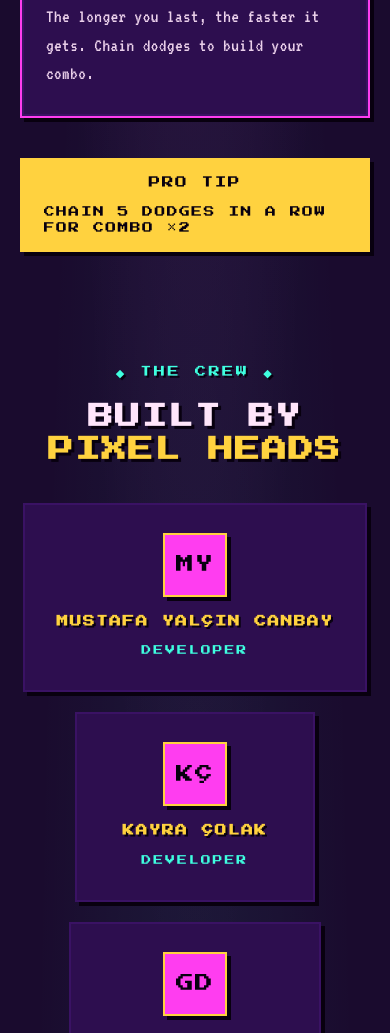
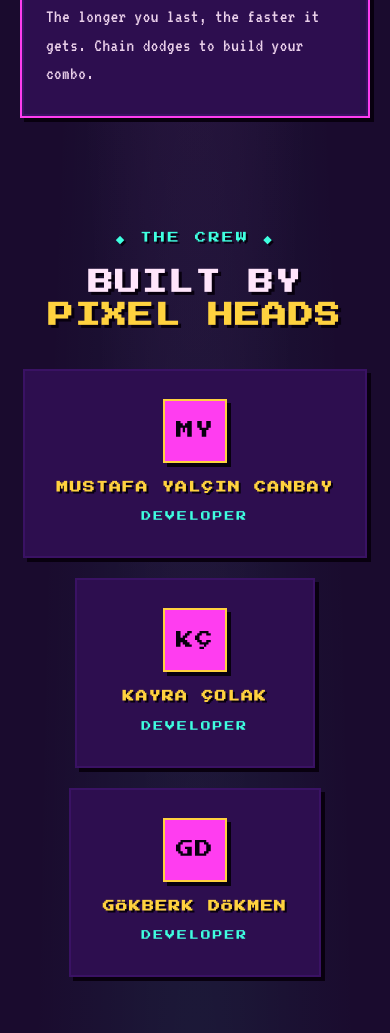
Before and after one commit to osenebusene2026/laserdodge, a plain HTML site: page index.html in a window 390 px wide. Shown: the part 1652-2685 px from the top of the page. Drawn offline with Linux system fonts and the light colour scheme.

Commit message:
Remove pro tip box, align How to Play cards, simplify contact button
Drop the PRO TIP box from How to Play and lay the four cards out in a
single row (4 cols desktop, 2 cols tablet, 1 col mobile) so they sit on
one level instead of 3+1. Change the contact button to read SEND MAIL
instead of the raw address while keeping the mailto link.

Co-Authored-By: Claude Opus 4.8 <noreply@anthropic.com>

```diff
--- a/index.html
+++ b/index.html
@@ -107,11 +107,6 @@
       <p>The longer you last, the faster it gets. Chain dodges to build your combo.</p>
     </div>
   </div>
-
-  <div class="pro-tip">
-    <span class="tip-label">PRO TIP</span>
-    <span class="tip-text">CHAIN 5 DODGES IN A ROW FOR COMBO ×2</span>
-  </div>
 </section>
 
 <section class="team" id="crew">
@@ -141,7 +136,7 @@
   <div class="section-eyebrow">◆ CONTACT ◆</div>
   <h2 class="section-title">SAY <span class="accent">HI</span></h2>
   <p>Feedback, support, or partnerships — drop us a line.</p>
-  <a href="mailto:osenebusene.gky@gmail.com" class="contact-email">OSENEBUSENE.GKY@GMAIL.COM</a>
+  <a href="mailto:osenebusene.gky@gmail.com" class="contact-email">SEND MAIL</a>
 </section>
 
 <footer>
--- a/style.css
+++ b/style.css
@@ -343,9 +343,8 @@ section {
 
 .rules-grid {
   display: grid;
-  grid-template-columns: repeat(auto-fit, minmax(260px, 1fr));
+  grid-template-columns: repeat(4, 1fr);
   gap: 20px;
-  margin-bottom: 40px;
 }
 
 .rule-card {
@@ -390,32 +389,6 @@ section {
   letter-spacing: 0.5px;
   color: var(--ink);
   opacity: 0.9;
-}
-
-.pro-tip {
-  display: flex;
-  align-items: center;
-  gap: 12px;
-  justify-content: center;
-  flex-wrap: wrap;
-  background: var(--warn);
-  color: var(--shadow);
-  padding: 16px 24px;
-  box-shadow: 4px 4px 0 var(--shadow);
-  margin: 0 auto;
-  max-width: 600px;
-}
-
-.tip-label {
-  font-family: var(--font-pixel);
-  font-size: 0.65rem;
-  letter-spacing: 1.5px;
-}
-
-.tip-text {
-  font-family: var(--font-pixel);
-  font-size: 0.6rem;
-  letter-spacing: 1.5px;
 }
 
 /* ==========================================================================
@@ -656,6 +629,10 @@ footer {
    RESPONSIVE
    ========================================================================== */
 
+@media (max-width: 960px) {
+  .rules-grid { grid-template-columns: repeat(2, 1fr); }
+}
+
 @media (max-width: 720px) {
   body { font-size: 16px; }
 
@@ -676,6 +653,7 @@ footer {
 }
 
 @media (max-width: 480px) {
+  .rules-grid { grid-template-columns: 1fr; }
   .title-line { text-shadow: 2px 2px 0 var(--shadow), 4px 4px 0 var(--bg2); }
   .creature-stage { width: 110px; height: 130px; }
   .creature { width: 100px; height: 100px; }
```
